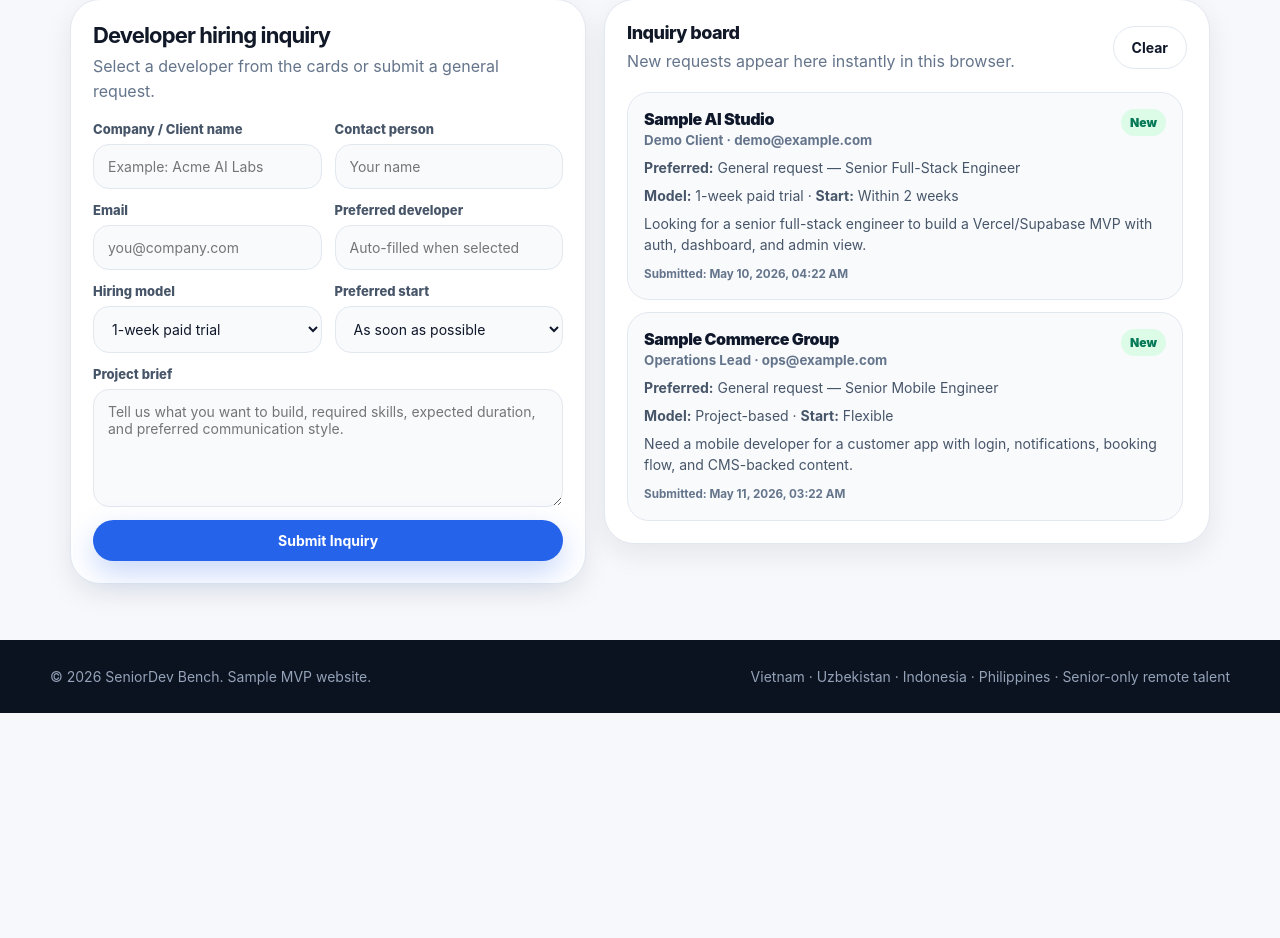
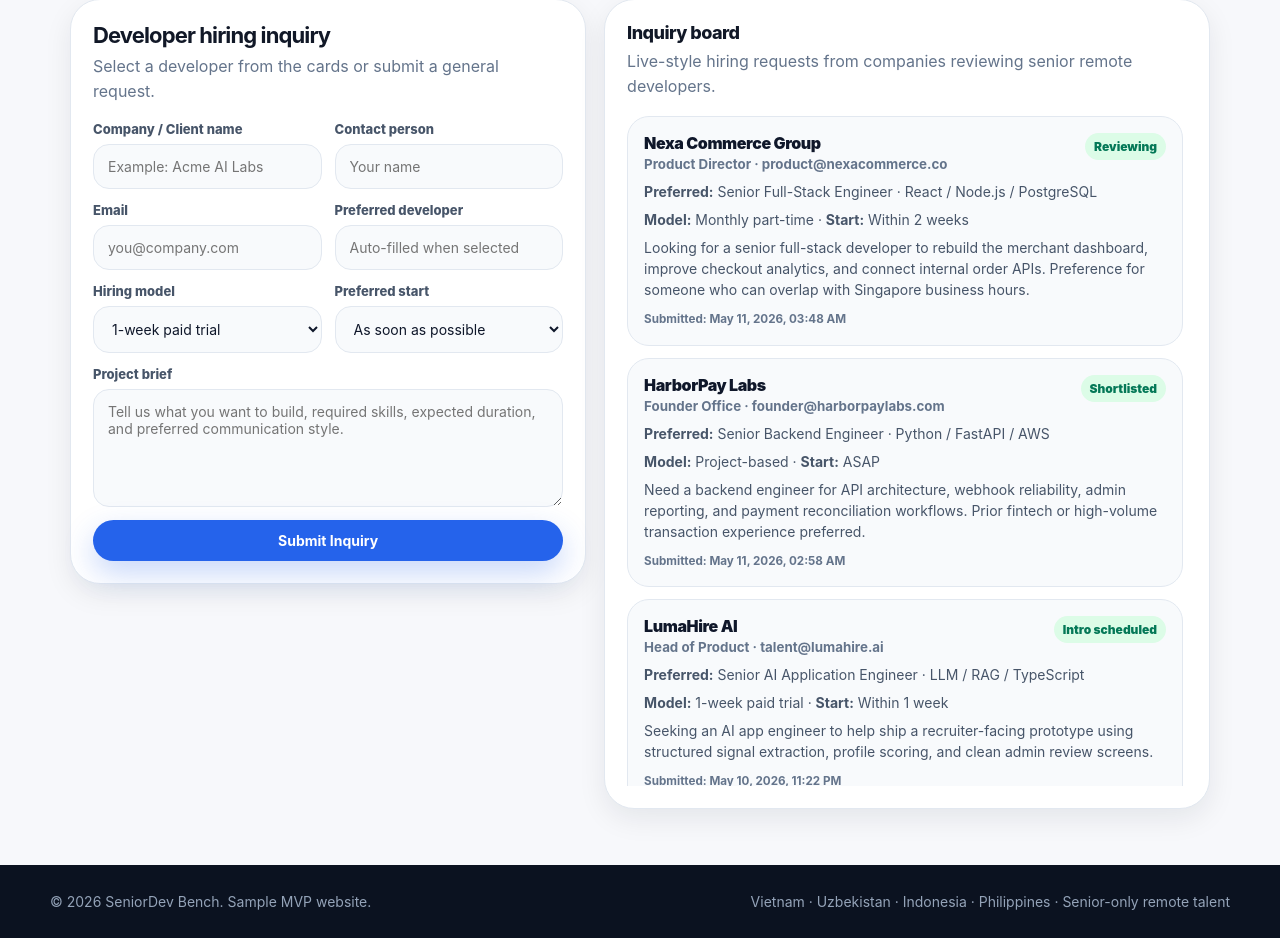
Before and after one commit to Jaewon-choi-94/senior-dev-bench, a website: page index.html in a window 1280 px wide. Shown: the part 7080-8018 px from the top of the page. Before the commit the page ends 7793 px from the top, so only its background shows below. Drawn offline with Linux system fonts and the light colour scheme.

Commit message:
mkae it to running web

```diff
--- a/index.html
+++ b/index.html
@@ -1055,9 +1055,9 @@
           <div class="panel-top">
             <div>
               <div class="panel-title">Inquiry board</div>
-              <p class="form-sub" style="margin:6px 0 0;">New requests appear here instantly in this browser.</p>
-            </div>
-            <button class="btn btn-ghost" id="clearInquiries" type="button">Clear</button>
+              <p class="form-sub" style="margin:6px 0 0;">Live-style hiring requests from companies reviewing senior remote developers.</p>
+            </div>
+            <button class="btn btn-ghost" id="clearInquiries" type="button" style="display:none;">Clear</button>
           </div>
           <div class="inquiry-list" id="inquiryList"></div>
         </div>
@@ -2137,32 +2137,104 @@
     const inquiryForm = $("#inquiryForm");
     const inquiryList = $("#inquiryList");
     const clearInquiries = $("#clearInquiries");
-    const STORAGE_KEY = "senior_dev_bench_inquiries_v1";
+    const STORAGE_KEY = "senior_dev_bench_inquiries_v2";
 
     const sampleInquiries = [
   {
-        id: "sample-1",
-        companyName: "Sample AI Studio",
-        contactName: "Demo Client",
-        email: "demo@example.com",
-        preferredDeveloper: "General request — Senior Full-Stack Engineer",
+    id: "inq-live-001",
+    companyName: "Nexa Commerce Group",
+    contactName: "Product Director",
+    email: "product@nexacommerce.co",
+    preferredDeveloper: "Senior Full-Stack Engineer · React / Node.js / PostgreSQL",
+    hiringModel: "Monthly part-time",
+    startDate: "Within 2 weeks",
+    projectBrief: "Looking for a senior full-stack developer to rebuild the merchant dashboard, improve checkout analytics, and connect internal order APIs. Preference for someone who can overlap with Singapore business hours.",
+    createdAt: new Date(Date.now() - 1000 * 60 * 34).toISOString(),
+    status: "Reviewing"
+  },
+  {
+    id: "inq-live-002",
+    companyName: "HarborPay Labs",
+    contactName: "Founder Office",
+    email: "founder@harborpaylabs.com",
+    preferredDeveloper: "Senior Backend Engineer · Python / FastAPI / AWS",
+    hiringModel: "Project-based",
+    startDate: "ASAP",
+    projectBrief: "Need a backend engineer for API architecture, webhook reliability, admin reporting, and payment reconciliation workflows. Prior fintech or high-volume transaction experience preferred.",
+    createdAt: new Date(Date.now() - 1000 * 60 * 84).toISOString(),
+    status: "Shortlisted"
+  },
+  {
+    id: "inq-live-003",
+    companyName: "LumaHire AI",
+    contactName: "Head of Product",
+    email: "talent@lumahire.ai",
+    preferredDeveloper: "Senior AI Application Engineer · LLM / RAG / TypeScript",
     hiringModel: "1-week paid trial",
+    startDate: "Within 1 week",
+    projectBrief: "Seeking an AI app engineer to help ship a recruiter-facing prototype using structured signal extraction, profile scoring, and clean admin review screens.",
+    createdAt: new Date(Date.now() - 1000 * 60 * 60 * 5).toISOString(),
+    status: "Intro scheduled"
+  },
+  {
+    id: "inq-live-004",
+    companyName: "Atlas Freight Cloud",
+    contactName: "Operations Lead",
+    email: "ops@atlasfreightcloud.com",
+    preferredDeveloper: "Senior DevOps Engineer · Docker / CI/CD / AWS",
+    hiringModel: "Monthly full-time",
+    startDate: "Within 30 days",
+    projectBrief: "Need senior DevOps support to stabilize deployments, monitor background jobs, improve logging, and prepare staging/production environments for a logistics SaaS platform.",
+    createdAt: new Date(Date.now() - 1000 * 60 * 60 * 11).toISOString(),
+    status: "Proposal sent"
+  },
+  {
+    id: "inq-live-005",
+    companyName: "MangoDesk Global",
+    contactName: "CTO",
+    email: "cto@mangodesk.io",
+    preferredDeveloper: "Senior Frontend Engineer · React / Next.js / UI Systems",
+    hiringModel: "Monthly part-time",
+    startDate: "Flexible",
+    projectBrief: "Looking for a senior frontend developer to improve a B2B support dashboard, clean up component structure, and build fast client-facing reports.",
+    createdAt: new Date(Date.now() - 1000 * 60 * 60 * 22).toISOString(),
+    status: "Reviewing"
+  },
+  {
+    id: "inq-live-006",
+    companyName: "NomadStay Asia",
+    contactName: "Growth Manager",
+    email: "growth@nomadstayasia.com",
+    preferredDeveloper: "Senior Mobile Engineer · Flutter / Firebase / Maps",
+    hiringModel: "Project-based",
     startDate: "Within 2 weeks",
-        projectBrief: "Looking for a senior full-stack engineer to build a Vercel/Supabase MVP with auth, dashboard, and admin view.",
-        createdAt: new Date(Date.now() - 86400000).toISOString(),
+    projectBrief: "Need a mobile developer to build a booking flow, property detail pages, notifications, and a lightweight CMS connection for a travel marketplace MVP.",
+    createdAt: new Date(Date.now() - 1000 * 60 * 60 * 30).toISOString(),
     status: "New"
   },
   {
-        id: "sample-2",
-        companyName: "Sample Commerce Group",
-        contactName: "Operations Lead",
-        email: "ops@example.com",
-        preferredDeveloper: "General request — Senior Mobile Engineer",
+    id: "inq-live-007",
+    companyName: "BluePeak Security",
+    contactName: "Technical Program Manager",
+    email: "security@bluepeaksec.com",
+    preferredDeveloper: "Senior Cybersecurity Engineer · AppSec / SOC / Cloud Security",
+    hiringModel: "1-week paid trial",
+    startDate: "ASAP",
+    projectBrief: "Reviewing candidates for a security automation project involving alert triage, cloud posture checks, and secure internal tooling. Strong documentation required.",
+    createdAt: new Date(Date.now() - 1000 * 60 * 60 * 48).toISOString(),
+    status: "Shortlisted"
+  },
+  {
+    id: "inq-live-008",
+    companyName: "Kura Learning Studio",
+    contactName: "CEO",
+    email: "hello@kuralearning.studio",
+    preferredDeveloper: "Senior Full-Stack Engineer · Supabase / Vercel / Stripe",
     hiringModel: "Project-based",
-        startDate: "Flexible",
-        projectBrief: "Need a mobile developer for a customer app with login, notifications, booking flow, and CMS-backed content.",
-        createdAt: new Date(Date.now() - 3600000).toISOString(),
-        status: "New"
+    startDate: "Within 30 days",
+    projectBrief: "Need a senior developer to launch a paid learning portal with auth, subscriptions, course access rules, and an admin area for content updates.",
+    createdAt: new Date(Date.now() - 1000 * 60 * 60 * 72).toISOString(),
+    status: "Reviewing"
   }
 ];
 
```
Lines whose indentation alone changed are shown as unchanged.
